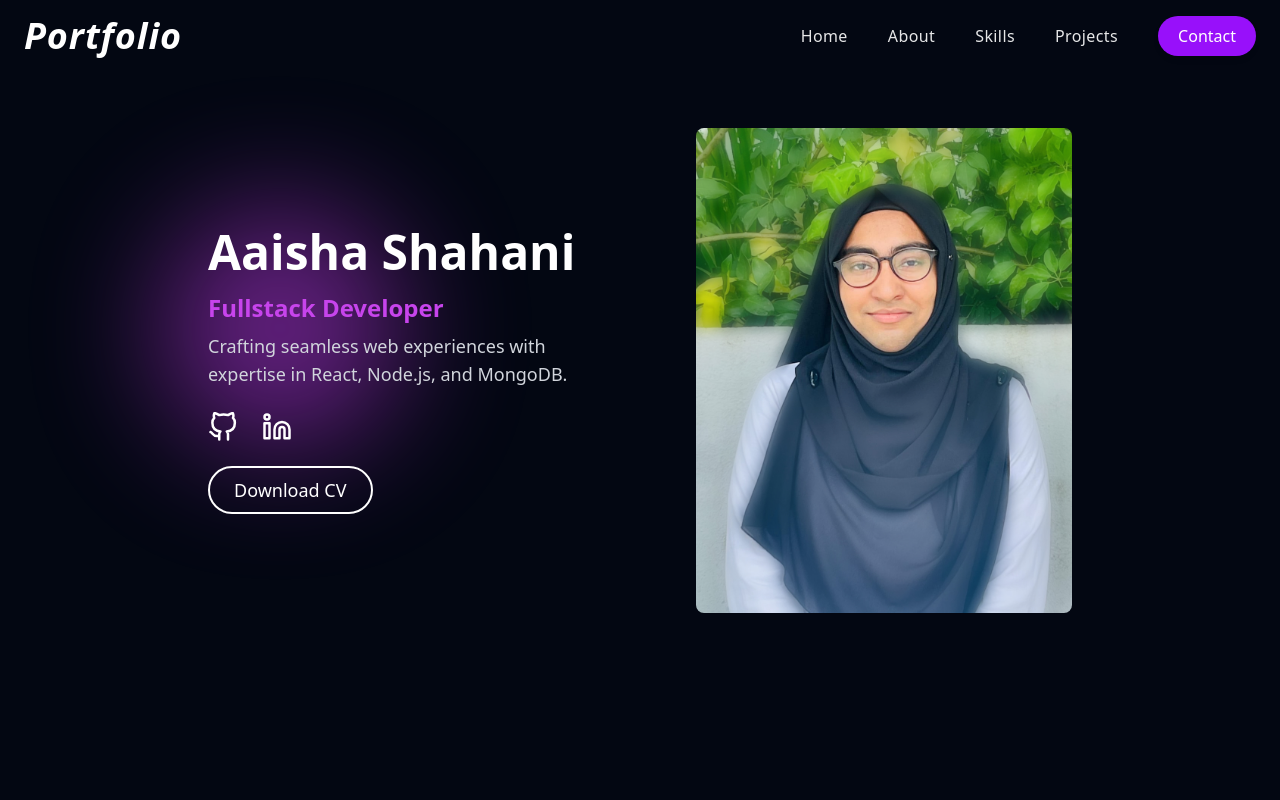
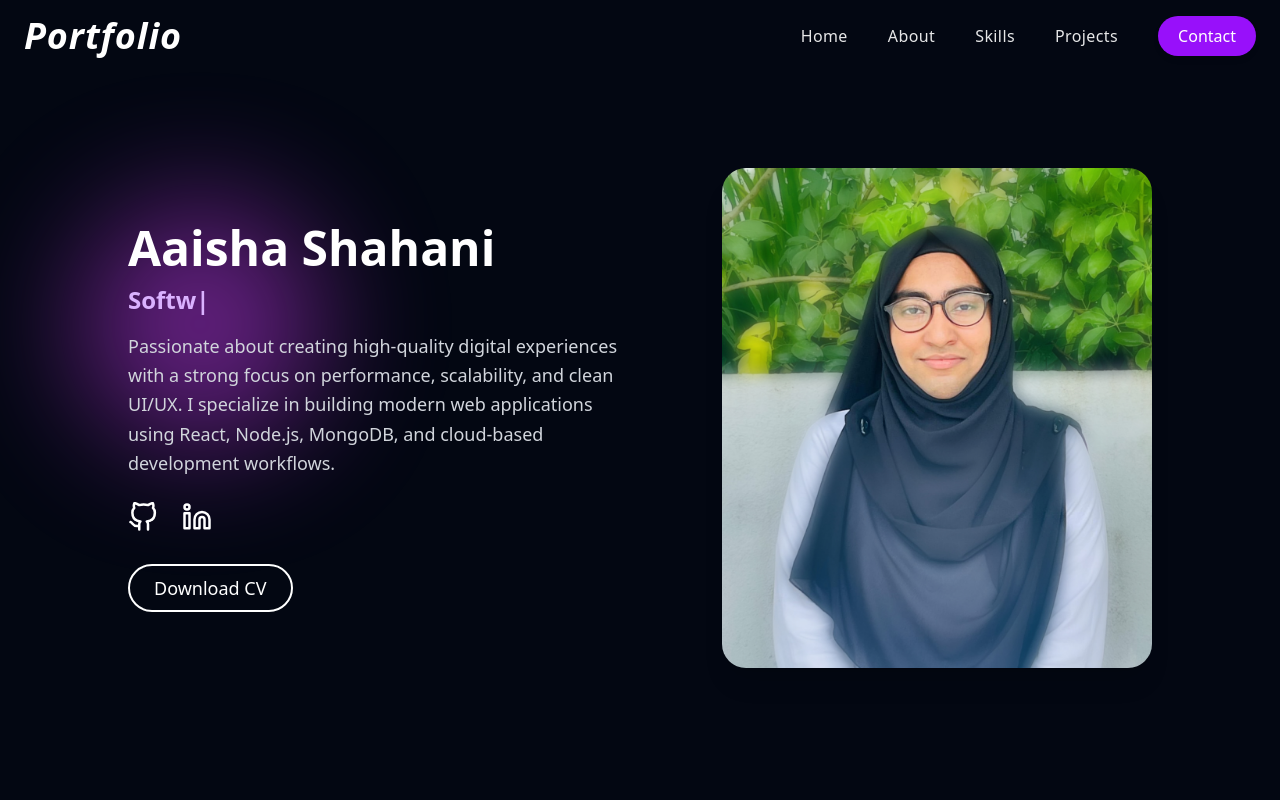
Before and after one commit to AaishaShahani2001/Portfolio, a React (Vite) app: page / in a window 1280 px wide. Shown: the top 800 px of the page. Built offline with nearby package versions, Linux system fonts and the light colour scheme.

Commit message:
updated the Hero section with animations

```diff
--- a/package.json
+++ b/package.json
@@ -15,6 +15,7 @@
     "react": "^19.2.0",
     "react-dom": "^19.2.0",
     "react-icons": "^5.5.0",
+    "react-type-animation": "^3.2.0",
     "tailwindcss": "^4.1.17"
   },
   "devDependencies": {
--- a/src/components/Hero.jsx
+++ b/src/components/Hero.jsx
@@ -2,49 +2,97 @@ import React from 'react'
 import Navbar from './Navbar'
 import { FiGithub, FiLinkedin } from 'react-icons/fi'
 import imgHero from '../assets/imgHero.jpg'
+import { TypeAnimation } from 'react-type-animation'
 
 export default function Hero() {
   return (
-    <div className='realtive overflow-hidden min-h-[550px] sm:min-h-[600px] flex flex-col items-center'>
+    <div className='relative overflow-hidden min-h-[650px] flex flex-col items-center'>
       <Navbar />
-      <main id='home' className='flex flex-col md:flex-row items-center justify-center w-full px-4
-       md:px-52 pb-4 md:pb-24 md:pt-32 pt-24 mt-14 md:mt-0 z-10'>
+
+      <main
+        id='home'
+        className='flex flex-col md:flex-row items-center justify-center w-full px-6 md:px-32 pb-10 md:pb-24 pt-32 mt-10 z-10'
+      >
+
+        {/* LEFT CONTENT */}
         <section
-          className='flex-1 mr-28 md:text-left mt-10 md:mt-0 relative'
-          data-aos="fade-up" data-aos-duration="500"
+          className='flex-1 md:text-left mt-10 md:mt-0 relative'
+          data-aos="fade-up"
+          data-aos-duration="600"
         >
 
+          {/* Background Glow */}
           <div className='absolute -z-10 w-60 h-60 bg-[#cd3cf5] rounded-full blur-3xl opacity-50 -top-5 -left-12'></div>
+
+          {/* NAME */}
           <header>
-            <h1 className='text-4xl sm:text-4xl md:text-5xl font-bold text-white mb-4'>
+            <h1 className='text-4xl md:text-5xl font-bold text-white mb-3'>
               Aaisha Shahani
             </h1>
-            <h2 className='text-xl sm:text-4xl md:text-2xl font-bold text-[#3e0f4a] md:text-[#c744ec] mb-2'>
-              Fullstack Developer
+
+            {/* Typing Animation */}
+            <h2 className='text-xl md:text-2xl font-semibold text-purple-300'>
+              <TypeAnimation
+                sequence={[
+                  "Fullstack Developer", 1500,
+                  "Software Engineer", 1500,
+                ]}
+                wrapper="span"
+                speed={50}
+                repeat={Infinity}
+              />
             </h2>
           </header>
-          <p className='text-base sm:text-lg md:tex-lg text-gray-300 mb-6'>
-            Crafting seamless web experiences with expertise in React, Node.js, and MongoDB.
+
+          {/* PROFESSIONAL PARAGRAPH */}
+          <p className='text-base md:text-lg text-gray-300 mt-4 mb-6 leading-relaxed max-w-xl'>
+            Passionate about creating high-quality digital experiences with
+            a strong focus on performance, scalability, and clean UI/UX.
+            I specialize in building modern web applications using
+            React, Node.js, MongoDB, and cloud-based development workflows.
           </p>
-          <div className='flex items-center space-x-4 mb-6'>
-            <a href='' className='text-white mr-6 text-3xl hover:text-gray-300'>
+
+          {/* Social Icons */}
+          <div className='flex items-center space-x-6 mb-8'>
+            <a
+              href=''
+              className='text-white text-3xl hover:text-purple-300 transition'>
               <FiGithub />
             </a>
-            <a href='' className='text-white mr-6 text-3xl hover:text-gray-300'>
+
+            <a
+              href=''
+              className='text-white text-3xl hover:text-purple-300 transition'>
               <FiLinkedin />
             </a>
           </div>
+
+          {/* CV BUTTON */}
           <a href='' download='Aaisha_Shahani_Resume.pdf'>
-            <button className='inline-flex text-white border-2 py-2 px-6 focus:outline-none hover:bg-[#801b9c]
-              hover:shadow-[0_0_40px_rgba(128,0,128,0.7)] rounded-full text-lg'>
+            <button className='inline-flex text-white border-2 py-2 px-6 focus:outline-none
+              hover:bg-purple-800 rounded-full text-lg
+              hover:shadow-[0_0_30px_rgba(128,0,128,0.6)] transition'>
               Download CV
             </button>
           </a>
         </section>
-        <figure data-aos="fade-up" data-aos-duration="700" className='flex-1 flex justify-center md:justify-end mt-0'>
-          <img src={imgHero} alt='Hero Image'
-            className='h-[300px] sm:h-[400px] md:h-[485px] w-[250px] sm:w-[480px] object-cover rounded-lg' />
+
+        {/* HERO IMAGE */}
+        <figure
+          data-aos="fade-up"
+          data-aos-duration="700"
+          className='flex-1 flex justify-center md:justify-end mt-10 md:mt-0'
+        >
+          <img
+            src={imgHero}
+            alt='Hero Image'
+            className='h-80 sm:h-[420px] md:h-[500px] w-[260px] sm:w-[350px] md:w-[430px]
+              object-cover rounded-3xl shadow-xl
+              transition duration-300 hover:scale-105
+              hover:shadow-[0px_0px_40px_rgba(205,60,245,0.6)]'
+          />
         </figure>
+
       </main>
     </div>
   )
```
Also changed, not shown: 1 other file (tests, documents, lock files or other folders).
